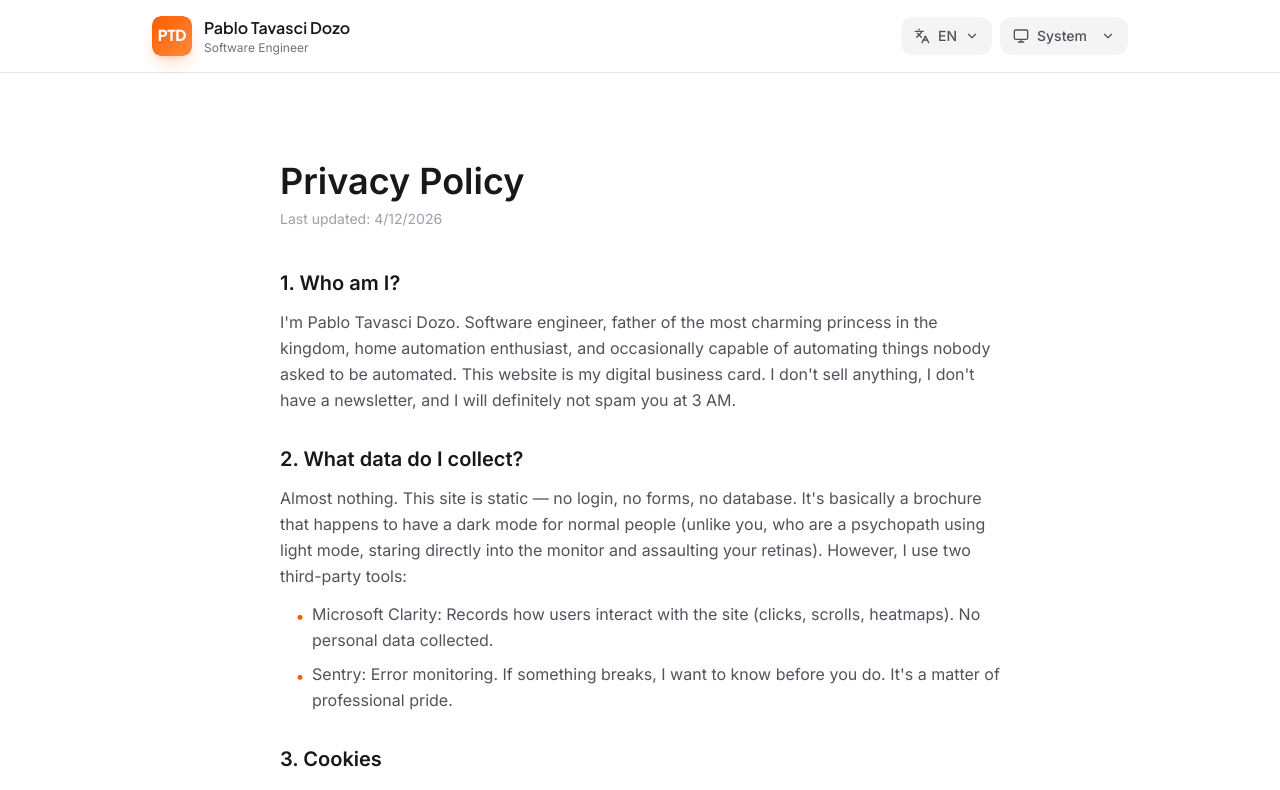
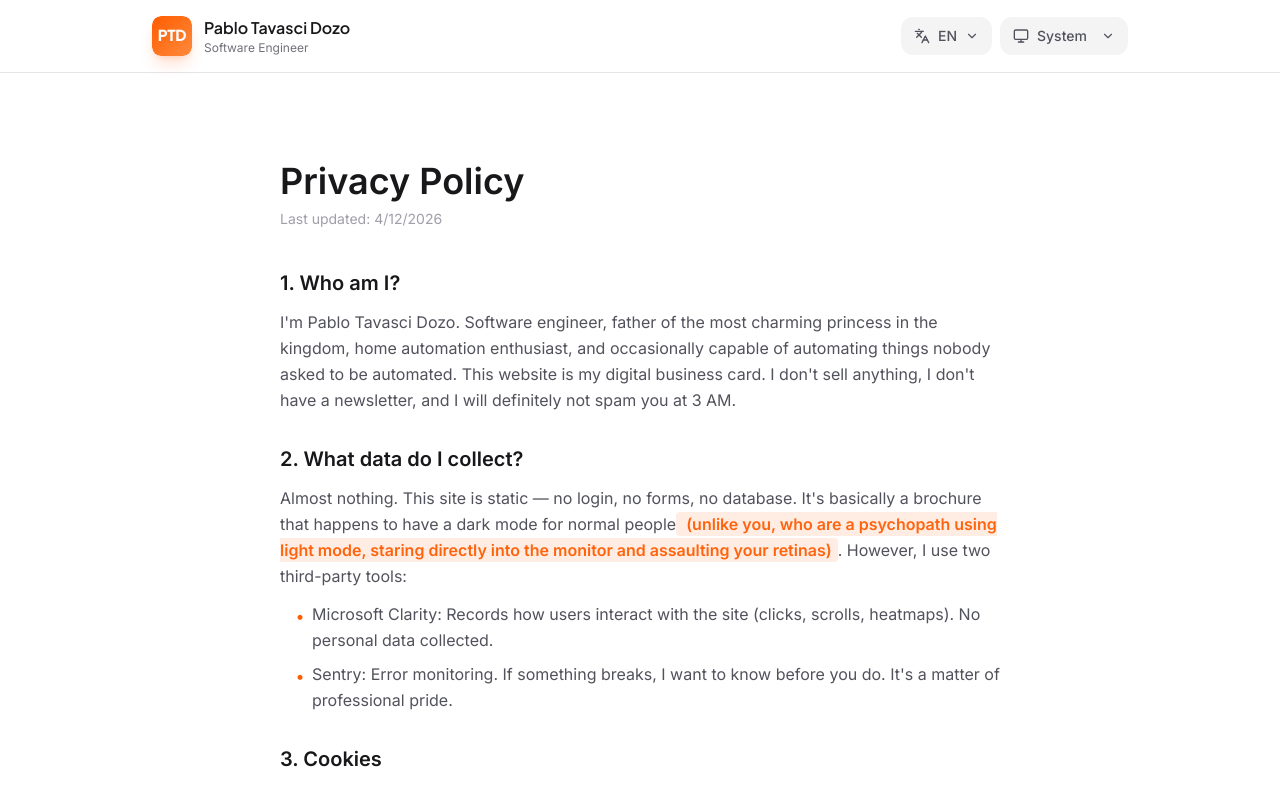
Before and after one commit to ptavasci/portfolio, a React (Vite) app: page /privacy in a window 1280 px wide. Shown: the top 790 px of the page. Built offline with nearby package versions, Linux system fonts and the light colour scheme.

Commit message:
style: highlight dynamic theme joke with micro-animation and brand accent

```diff
--- a/src/index.css
+++ b/src/index.css
@@ -53,6 +53,22 @@ body {
 
 .animate-fade-in-up {
   animation: fade-in-up 0.4s ease-out forwards;
+}
+
+@keyframes pulse-subtle {
+  0%,
+  100% {
+    opacity: 1;
+    background-color: rgba(255, 92, 0, 0.08);
+  }
+  50% {
+    opacity: 0.85;
+    background-color: rgba(255, 92, 0, 0.2);
+  }
+}
+
+.animate-pulse-subtle {
+  animation: pulse-subtle 3s infinite ease-in-out;
 }
 
 .animate-glitch-pulse {
--- a/src/pages/PrivacyPage.tsx
+++ b/src/pages/PrivacyPage.tsx
@@ -22,12 +22,19 @@ export default function PrivacyPage() {
               {section.title}
             </h2>
             <p>
-              {section.content.includes("{mode_suffix}")
-                ? section.content.replace(
-                    "{mode_suffix}",
-                    isDark ? t.privacyModeSuffixDark : t.privacyModeSuffixLight,
-                  )
-                : section.content}
+              {section.content.includes("{mode_suffix}") ? (
+                <>
+                  {section.content.split("{mode_suffix}")[0]}
+                  <span className="font-semibold text-brand-primary bg-brand-primary/10 px-1.5 py-0.5 rounded inline animate-pulse-subtle hover:bg-brand-primary/20 transition-all duration-300">
+                    {isDark
+                      ? t.privacyModeSuffixDark
+                      : t.privacyModeSuffixLight}
+                  </span>
+                  {section.content.split("{mode_suffix}")[1]}
+                </>
+              ) : (
+                section.content
+              )}
             </p>
             {section.bullets && (
               <ul className="mt-3 space-y-2 ml-4">
```
